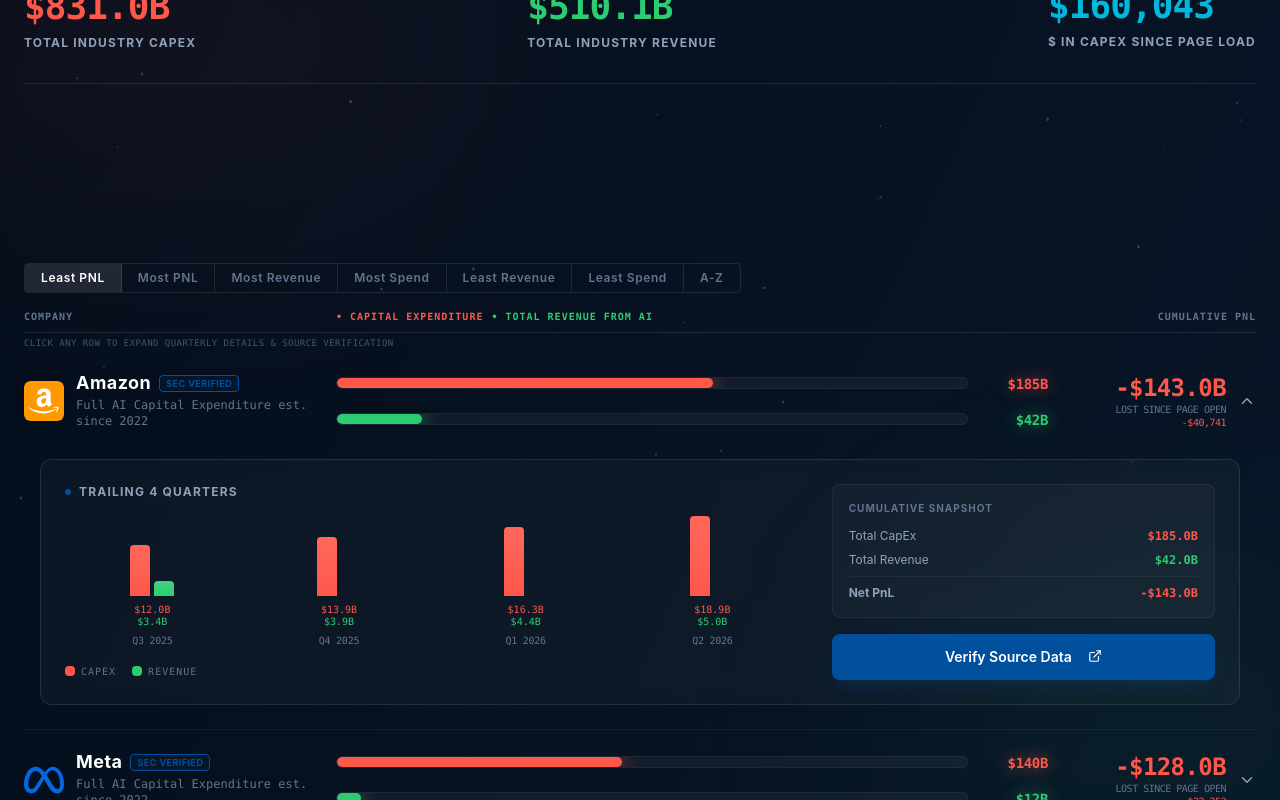
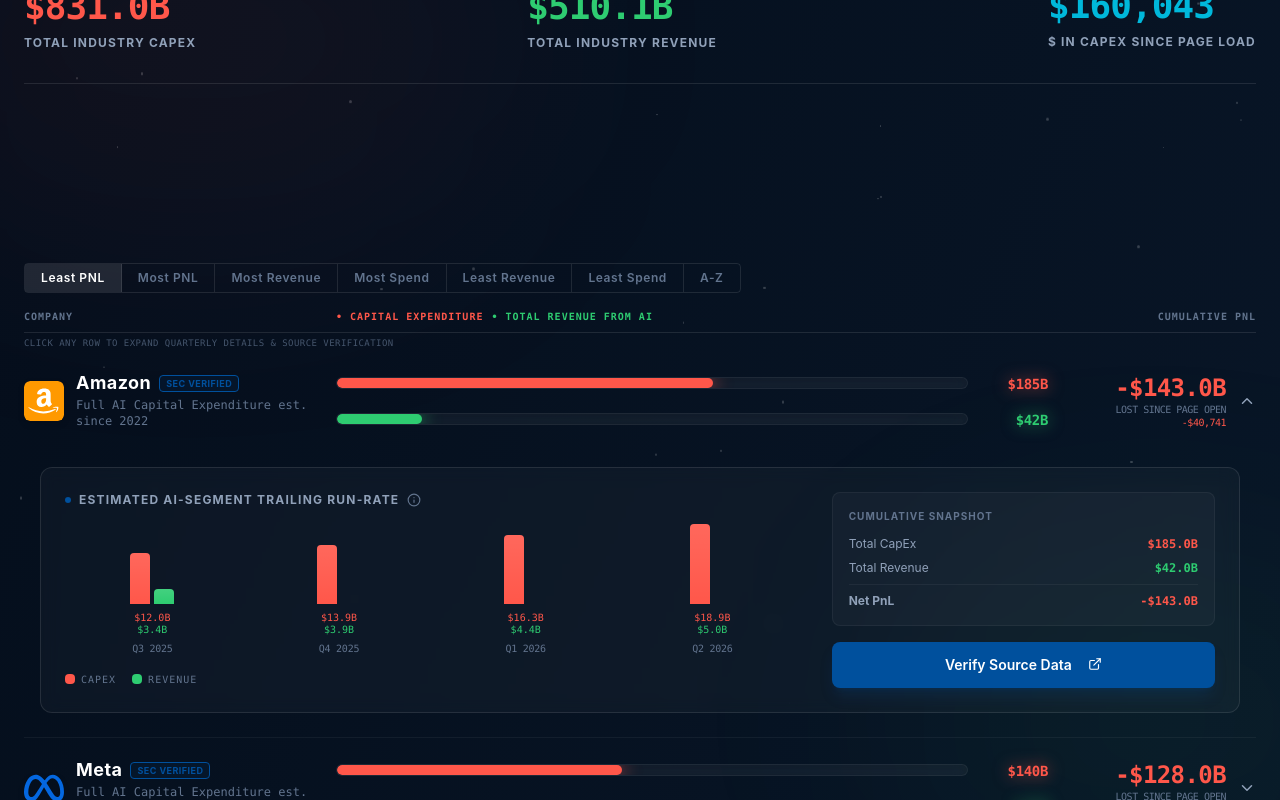
Before and after one commit to Ppratik765/is-ai-profitable, a React (Vite) app: page / in a window 1280 px wide. Both pictures are taken after a click on the element 640 px from the left and 905 px from the top of the page. Shown: the part 505-1305 px from the top of the page. Built offline with nearby package versions, Linux system fonts and the light colour scheme.

Commit message:
Added a disclaimer that this is an AI estimate

```diff
--- a/src/components/CompanyRow.jsx
+++ b/src/components/CompanyRow.jsx
@@ -258,14 +258,27 @@ const CompanyRow = memo(({ company, maxScale }) => {
             transition={{ duration: 0.35, ease: [0.4, 0, 0.2, 1] }}
             className="overflow-hidden"
           >
-            <div className="pb-6 pt-2 px-2 md:px-4">
+            <div className="pb-6 pt-4 px-2 md:px-4">
               <div className="bg-white/[0.03] backdrop-blur-sm border border-white/10 rounded-xl p-4 md:p-6">
                 <div className="flex flex-col md:flex-row gap-6 md:gap-8 items-start">
                   {/* Left: Quarterly Performance */}
                   <div className="flex-1 w-full md:w-2/3">
-                    <h4 className="text-xs text-slate-400 uppercase tracking-widest font-bold mb-4 flex items-center gap-2">
+                    <h4 className="text-xs text-slate-400 uppercase tracking-widest font-bold mb-4 flex items-center gap-2 group/tooltip relative w-max">
                       <span className="inline-block w-1.5 h-1.5 rounded-full bg-[var(--color-steel-azure)]" />
-                      Trailing 4 Quarters
+                      Estimated AI-Segment Trailing Run-Rate
+
+                      <svg xmlns="http://www.w3.org/2000/svg" width="14" height="14" viewBox="0 0 24 24" fill="none" stroke="currentColor" strokeWidth="2" strokeLinecap="round" strokeLinejoin="round" className="text-slate-500 cursor-help hover:text-white transition-colors">
+                        <circle cx="12" cy="12" r="10"></circle>
+                        <path d="M12 16v-4"></path>
+                        <path d="M12 8h.01"></path>
+                      </svg>
+
+                      {/* Interactive Tooltip */}
+                      <div className="absolute left-6 top-6 w-72 p-3 bg-[#001538]/95 border border-white/10 rounded-lg shadow-2xl shadow-black/50 opacity-0 invisible group-hover/tooltip:opacity-100 group-hover/tooltip:visible transition-all duration-300 z-20 backdrop-blur-md translate-y-2 group-hover/tooltip:translate-y-0 pointer-events-none">
+                        <p className="text-[10px] text-slate-300 leading-relaxed normal-case tracking-normal font-normal">
+                          <span className="font-bold text-[#fdc500]">Disclaimer:</span> Exact AI-specific hardware expenditure is not legally mandated as a standalone line item in SEC filings (10-Q/10-K). Quarterly figures displayed below are estimated AI-segment run-rates derived from total reported Capital Expenditures and isolated Cloud/AI growth metrics.
+                        </p>
+                      </div>
                     </h4>
                     <QuarterlyChart quarters={company.quarters} currentSpend={company.currentSpend} currentRev={company.currentRev} />
 
```
